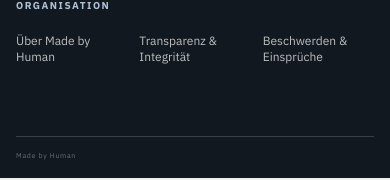
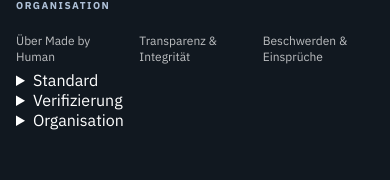
Before and after one commit to dennis-glaser-coder/human-certification-web, a Next.js app: page /pruefen in a window 390 px wide. Shown: the part 1506-1686 px from the top of the page. Built offline with nearby package versions, Linux system fonts and the light colour scheme.

Commit message:
Add compact mobile footer navigation

```diff
--- a/src/components/SiteFooter.js
+++ b/src/components/SiteFooter.js
@@ -11,7 +11,7 @@ export default function SiteFooter() {
           <p>Zertifizierung für nachweisbar menschliche Herstellung.</p>
         </div>
 
-        <nav className="premiumFooterNav" aria-label="Footer Navigation">
+        <nav className="premiumFooterNav premiumFooterNavDesktop" aria-label="Footer Navigation">
           <div>
             <span>STANDARD</span>
             <Link href="/standard">Kriterien</Link>
@@ -35,6 +35,37 @@ export default function SiteFooter() {
             <Link href="/verfahren">Beschwerden & Einsprüche</Link>
           </div>
         </nav>
+
+        <nav className="premiumFooterNavMobile" aria-label="Footer Navigation mobil">
+          <details>
+            <summary>Standard</summary>
+            <div>
+              <Link href="/standard">Kriterien</Link>
+              <Link href="/dokumente">Dokumente</Link>
+              <Link href="/markennutzung">Markennutzung</Link>
+              <Link href="/leitfaden/nachweise">Prüfnachweise</Link>
+              <Link href="/leitfaden/zertifizierungsumfang">Zertifizierungsumfang</Link>
+            </div>
+          </details>
+          <details>
+            <summary>Verifizierung</summary>
+            <div>
+              <Link href="/register">Öffentliches Register</Link>
+              <Link href="/pruefen">Zertifizierungs-ID prüfen</Link>
+              <Link href="/fuer-kaeufer">Für Käufer</Link>
+              <Link href="/fuer-hersteller">Für Hersteller</Link>
+              <Link href="/warum-made-by-human">Warum Made by Human?</Link>
+            </div>
+          </details>
+          <details>
+            <summary>Organisation</summary>
+            <div>
+              <Link href="/ueber-uns">Über Made by Human</Link>
+              <Link href="/transparenz">Transparenz & Integrität</Link>
+              <Link href="/verfahren">Beschwerden & Einsprüche</Link>
+            </div>
+          </details>
+        </nav>
       </div>
 
       <div className="shell premiumFooterBottom">
```
